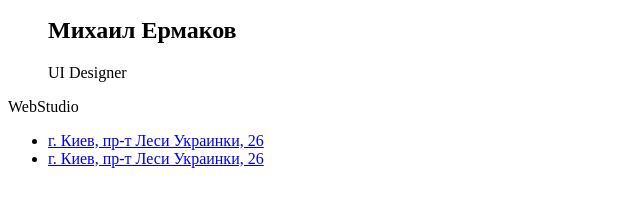
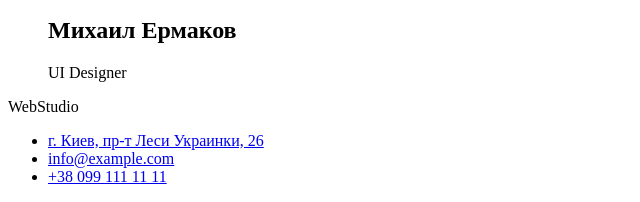
Before and after one commit to Gotly1/goit-markup-hw-01, a plain HTML site: page index.html in a window 1280 px wide. Shown: the part 1410-1612 px from the top of the page, without its empty margins (0-640 px from the left). Drawn offline with Linux system fonts and the light colour scheme.

Commit message:
Финал

```diff
--- a/index.html
+++ b/index.html
@@ -111,7 +111,10 @@
                 <a href="https://goo.gl/maps/2XhH4G2Qd8mkaCvF7" target="_blank" rel="noopener noreferrer">г. Киев, пр-т Леси Украинки, 26</a>
             </li>
             <li>
-                <a href="https://goo.gl/maps/2XhH4G2Qd8mkaCvF7">г. Киев, пр-т Леси Украинки, 26</a>
+                <a href="mailto:info@example.com">info@example.com</a>
+            </li>
+            <li>
+                <a href="tel:+380991111111">+38 099 111 11 11</a>
             </li>
         </ul>
     </footer>
```
